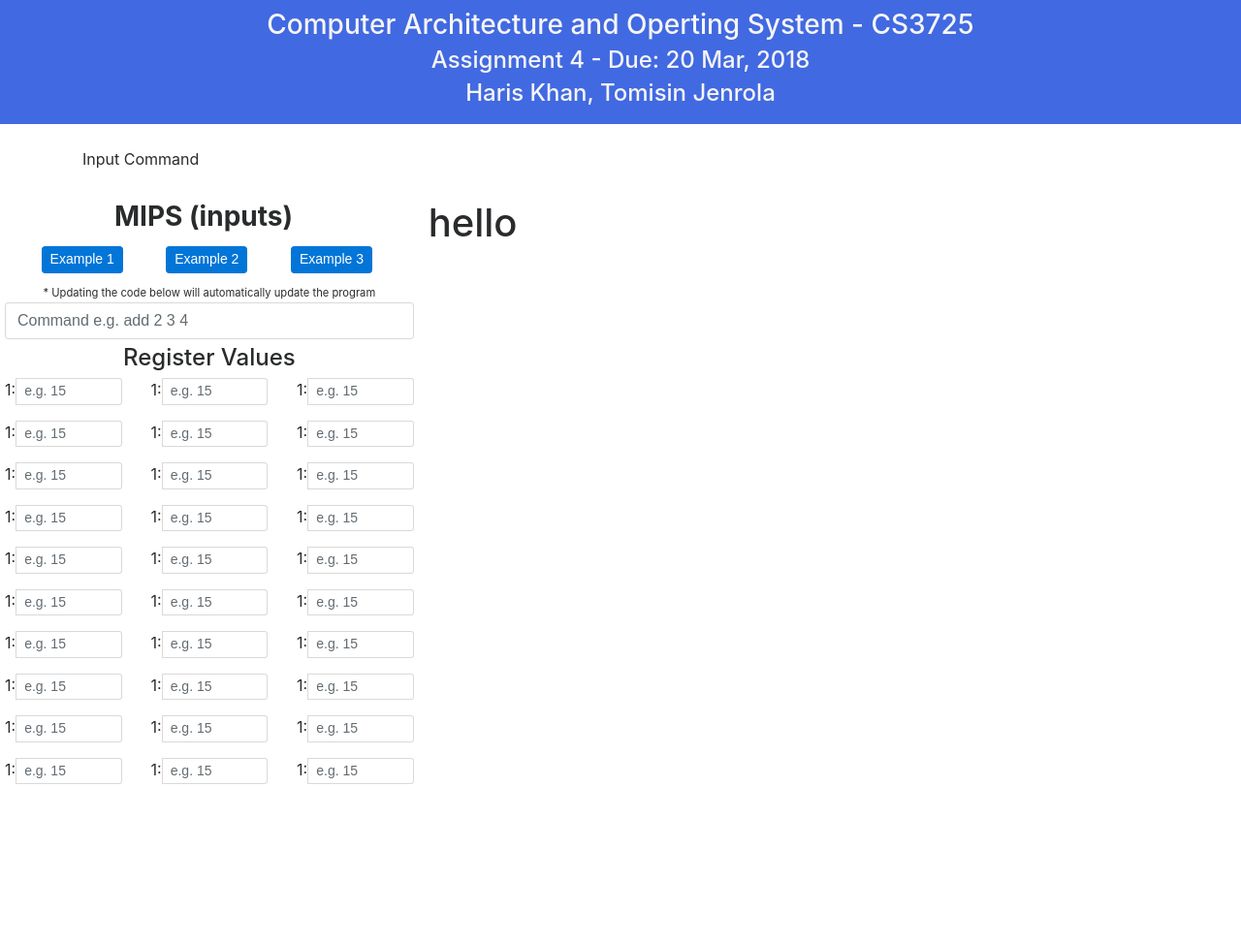
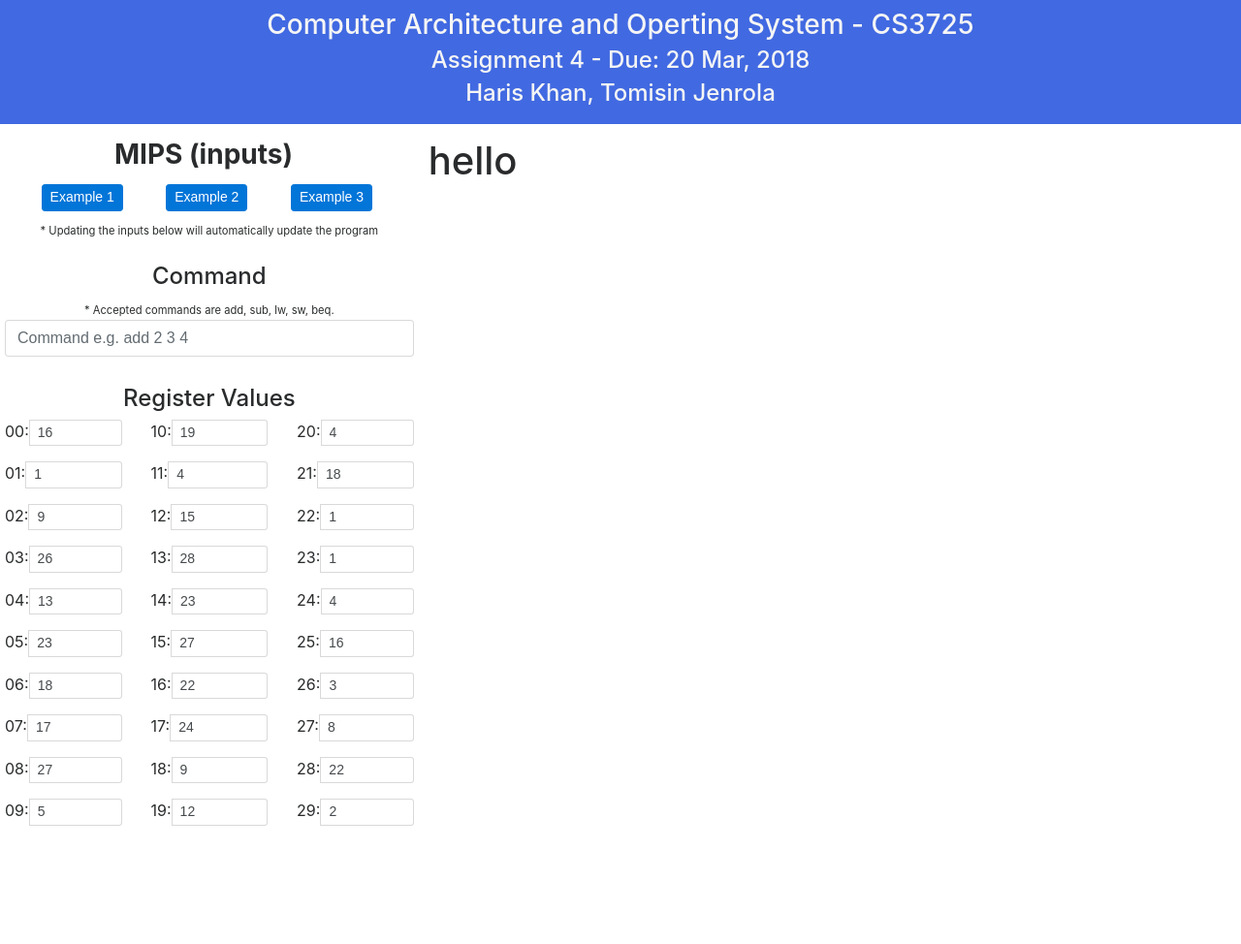
Before and after one commit to harisbarki/MIPS_decoder, a plain HTML site: page index.html in a window 1280 px wide. Shown: the whole page at 97% size. After the commit the page ends 918 px from the top, so only its background shows below. Drawn offline with nearby package versions, Linux system fonts and the light colour scheme; a script that the page names is missing.

Commit message:
added inputs for command and registers

```diff
--- a/index.html
+++ b/index.html
@@ -32,20 +32,6 @@
         </div>
     </div>
 
-    <br>
-    <div class="container">
-        <div class="row">
-            <div class="col-6">
-                <div class="input-group input-group-sm mb-3">
-                    <div class="input-group-prepend">
-                        <span class="input-group-text" id="inputGroup-sizing-sm">Input Command&nbsp;&nbsp;</span>
-                    </div>
-                    <!-- <input type="text" class="form-control" id="input-command" placeholder="Command e.g. add 2 3 4" /> -->
-                </div>
-            </div>
-        </div>
-    </div>
-
     <!-- START :: Control Signals, microinstructions and micro program  -->
     <div class="container-fluid" style="margin-top: 16px;">
         <div class="row">
@@ -61,10 +47,15 @@
                         <button id="example_3" type="button" class="btn btn-primary btn-sm" style="cursor:pointer; margin-left: 40px;">Example 3</button>
                     </div>
                     <div style="padding-left: 5px;margin-top:6px;" align="center">
-                        <small style="font-size: 70%;">* Updating the code below will automatically update the program</small>
+                        <small style="font-size: 70%;">* Updating the inputs below will automatically update the program</small>
+                        <br>
+                        <br>
+                        <h4>Command</h4>
+                        <small style="font-size: 70%;">* Accepted commands are add, sub, lw, sw, beq.</small>
                         <input type="text" class="form-control" id="input-command" placeholder="Command e.g. add 2 3 4" />
                     </div>
-                    <div style="padding-left: 5px; height: 100%;margin-top:6px;" align="center">
+                    <br>
+                    <div style="padding-left: 5px;margin-top:6px;" align="center">
                         <h4>Register Values</h4>
                         <div class="row" id="register-input-div">
                             <div class="col" id="register-input-div-col-0">
@@ -105,15 +96,14 @@
             var colDiv = $("#register-input-div-col-" + i);
 
             for (var j = 0; j < 10; j++) {
+                var rand = Math.floor(Math.random() * 30);
                 colDiv.append('<div class="input-group input-group-sm mb-3">'
                     + '<div class="input-group-prepend">'
-                    + '<span class="input-group-text" id="basic-addon' + i + j + '">1: </span>'
+                    + '<span class="input-group-text" id="basic-addon' + i + j + '">' + i + j + ': </span>'
                     + '</div>'
-                    + '<input type="text" class="form-control" id="input-command" placeholder="e.g. 15" />'
+                    + '<input type="number" class="form-control" id="register-number-' + i + j + '" placeholder="e.g. 15" value="' + rand + '" />'
                     + '</div>');
-
             }
-
         }
     }
 
```
